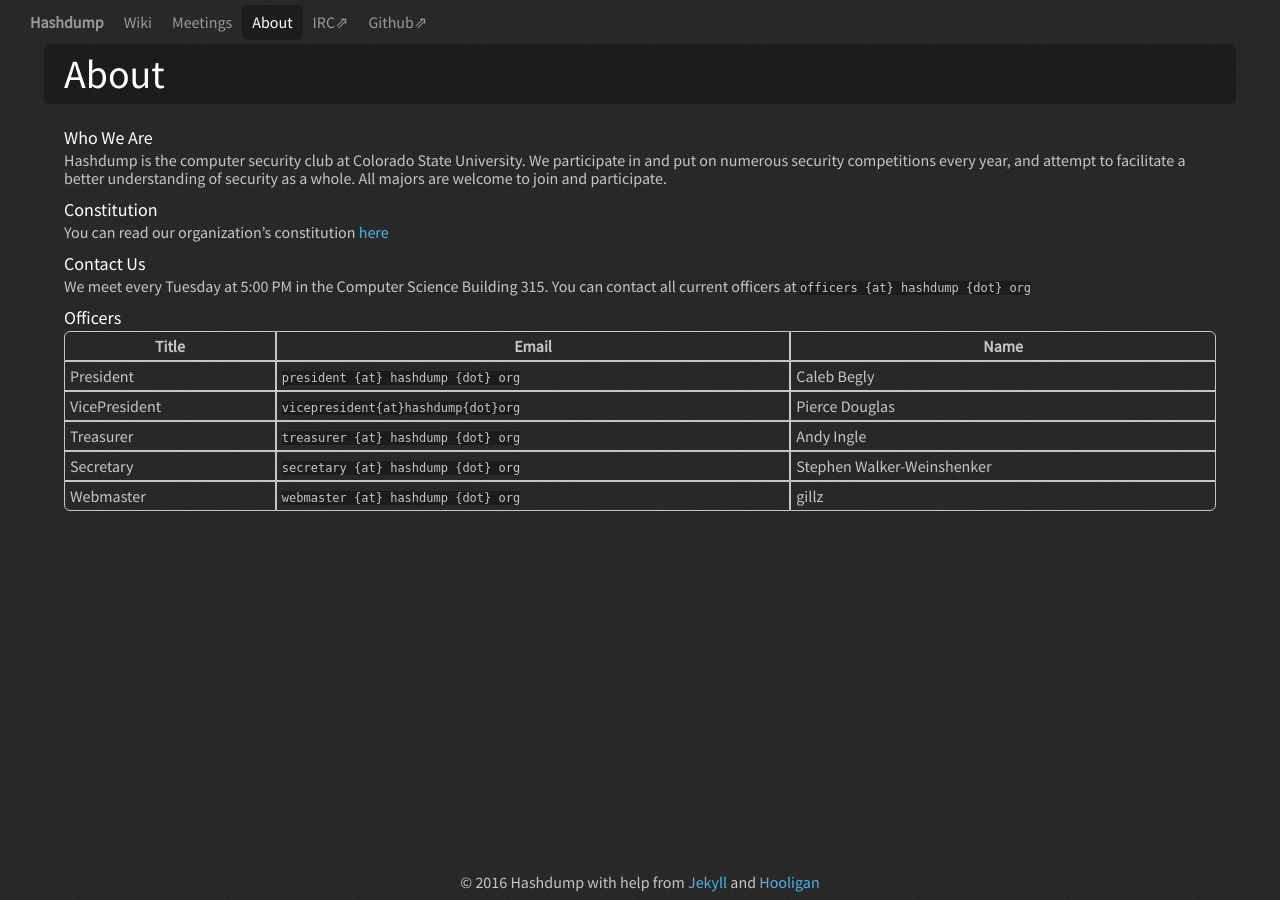
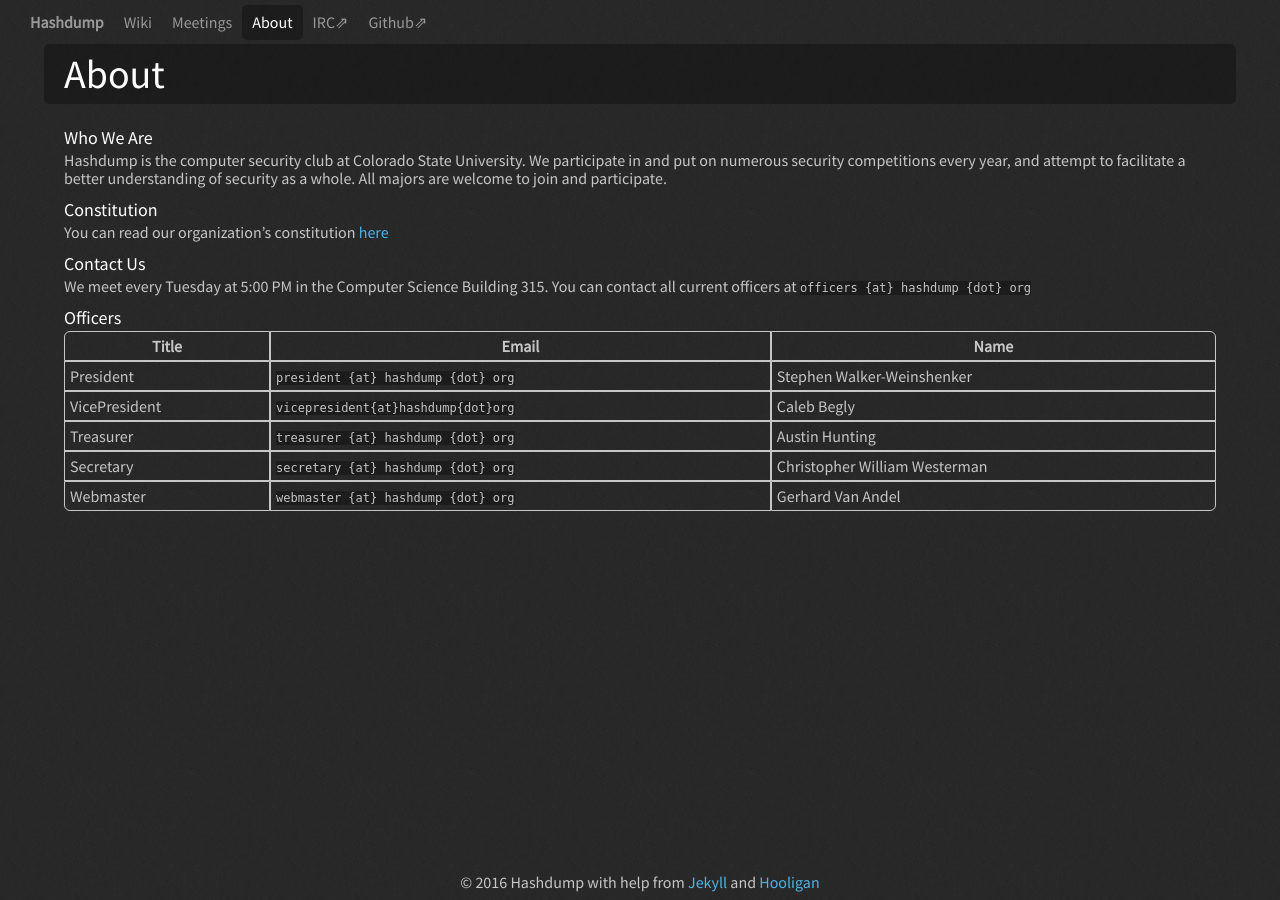
Before and after one commit to Hashdump/old-hashdump-site, a Jekyll site: the page built from _index/about.md, in a window 1280 px wide. Built offline with Jekyll 4.4.1, drawn with Linux system fonts in a browser that asks for light colours.

Commit message:
Update list of officers for 2016-2017 school year

```diff
--- a/_data/officers.yml
+++ b/_data/officers.yml
@@ -1,4 +1,4 @@
-currentYear: 2015
+currentYear: 2016
 emails:
   President: president {at} hashdump {dot} org
   VicePresident: vicepresident{at}hashdump{dot}org
@@ -7,12 +7,18 @@ emails:
   Webmaster: webmaster {at} hashdump {dot} org
   Officers: officers {at} hashdump {dot} org
 years:
+  2016:
+    President: Stephen Walker-Weinshenker
+    VicePresident: Caleb Begly
+    Treasurer: Austin Hunting
+    Secretary: Christopher William Westerman
+    Webmaster: Gerhard Van Andel
   2015:
     President: Caleb Begly
     VicePresident: Pierce Douglas
     Treasurer: Andy Ingle
     Secretary: Stephen Walker-Weinshenker
-    Webmaster: gillz
+    Webmaster: Gerhard Van Andel
   2014:
     President: Cale Black "TerrorByte"
     VicePresident: Andy
```
